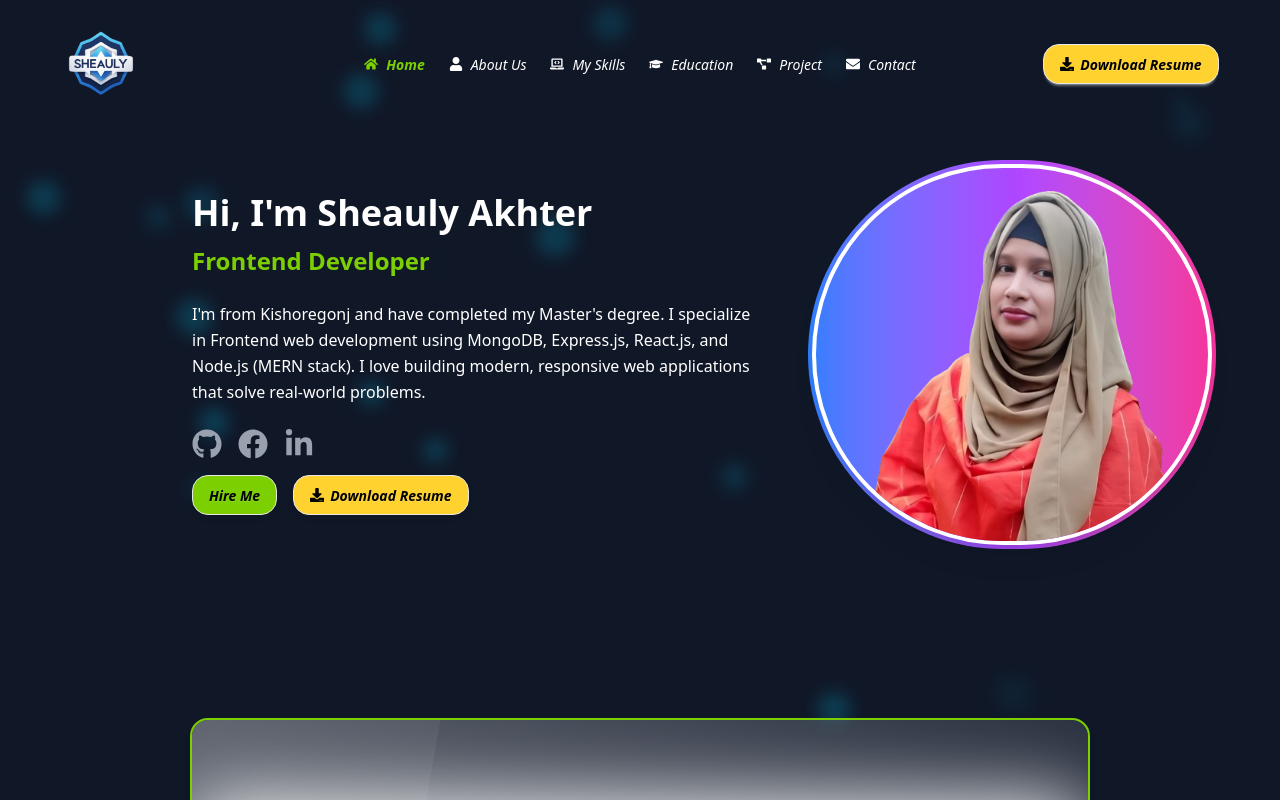
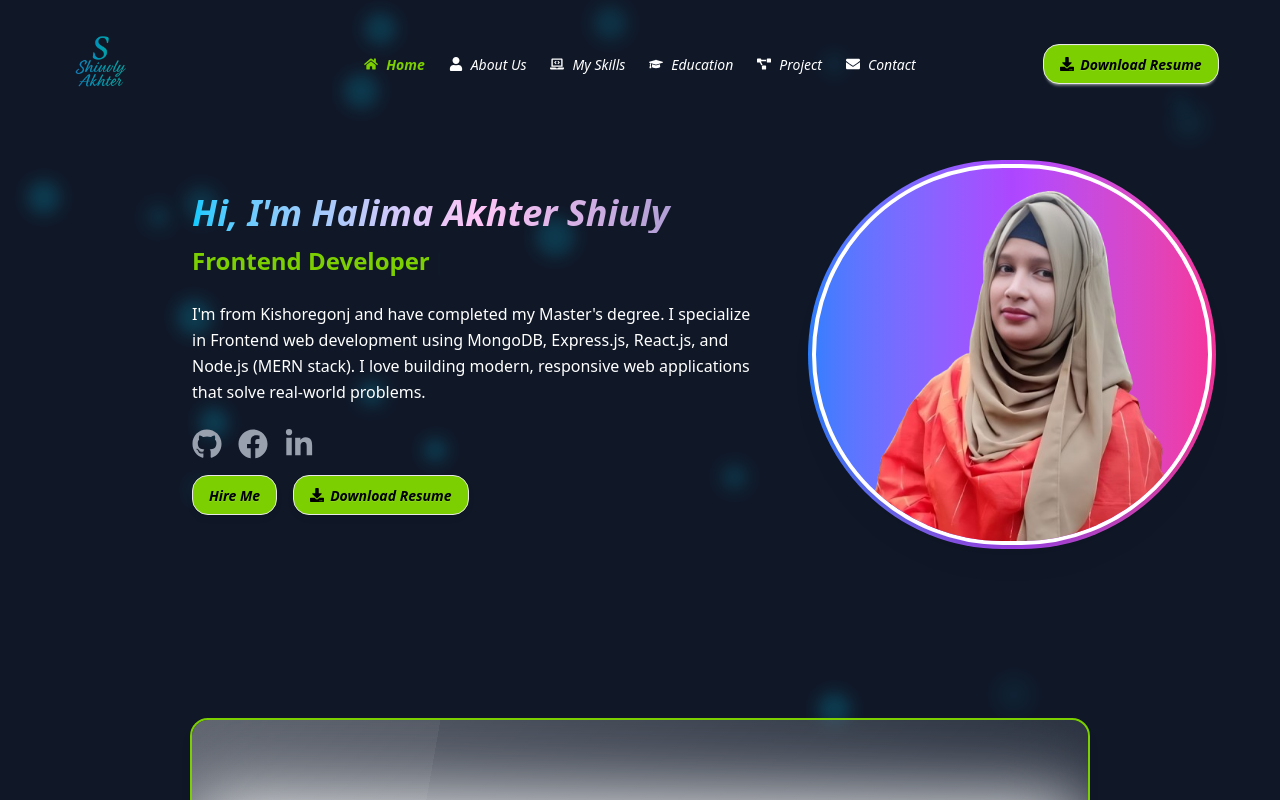
Before and after one commit to shiuly-28/my-portfoilo, a React (Vite) app: page / in a window 1280 px wide. Shown: the top 800 px of the page. Built offline with nearby package versions, Linux system fonts and the light colour scheme.

Commit message:
implement the animation

```diff
--- a/src/Pages/Banner.jsx
+++ b/src/Pages/Banner.jsx
@@ -32,9 +32,15 @@ const Banner = () => {
 
                 {/* Text Content Section */}
                 <div className="text-center lg:text-left mt-8 lg:mt-0">
-                    <h1 className="text-3xl sm:text-4xl font-semibold text-white">
-                        Hi, I'm  Sheauly Akhter
-                    </h1>
+                    <motion.h1
+                        initial={{ scale: 0 }}
+                        animate={{ scale: 1, transition: { duration: 2 } }}
+                        className="text-3xl sm:text-4xl font-extrabold bg-gradient-to-r from-[#00CAFF] via-[#FEC5F6] to-[#898AC4] bg-clip-text text-transparent italic"
+                    >
+                        Hi, I'm Halima Akhter Shiuly
+                    </motion.h1>
+
+
 
                     <div className="mt-3">
                         <h1 className="font-bold text-2xl text-lime-500">
@@ -94,7 +100,7 @@ const Banner = () => {
                             transition={{ duration: 0.6, type: 'spring', stiffness: 100 }}
                             viewport={{ once: true, amount: 0.5 }}
                         >
-                            <a href={resume} download className="btn bg-amber-300 shadow-md rounded-2xl active:scale-60 transform hover:scale-[1.04] cursor-pointer hover:bg-primary/10 hover:shadow-[0_0_10px_3px_lime] transition duration-300 text-black italic font-semibold"><FaDownload />Download Resume
+                            <a href={resume} download className="btn bg-lime-500 shadow-md rounded-2xl active:scale-60 transform hover:scale-[1.04] cursor-pointer hover:bg-primary/10 hover:shadow-[0_0_10px_3px_lime] transition duration-300 text-black italic font-semibold"><FaDownload />Download Resume
                             </a>
                         </motion.div>
                     </div>
--- a/src/shared/Nabver.jsx
+++ b/src/shared/Nabver.jsx
@@ -1,5 +1,5 @@
 import React from 'react';
-import logo from '../assets/logo.png';
+import logo from '../assets/logo2.png';
 import { FaHome, FaUser, FaLaptopCode, FaGraduationCap, FaProjectDiagram, FaEnvelope, FaDownload } from 'react-icons/fa';
 import resume from '../assets/Shiuly Resume .pdf';
 import { NavLink } from 'react-router-dom';
@@ -88,7 +88,7 @@ const Nabver = () => {
                 </ul>
             </div>
             <div className="navbar-end">
-                <a href={resume} download className="btn bg-amber-300 rounded-2xl text-black italic font-semibold">
+                <a href={resume} download className="btn bg-lime-500 rounded-2xl text-black italic font-semibold">
                     <FaDownload /> Download Resume
                 </a>
             </div>
```
Also changed, not shown: src/assets/logo2.png (added).
